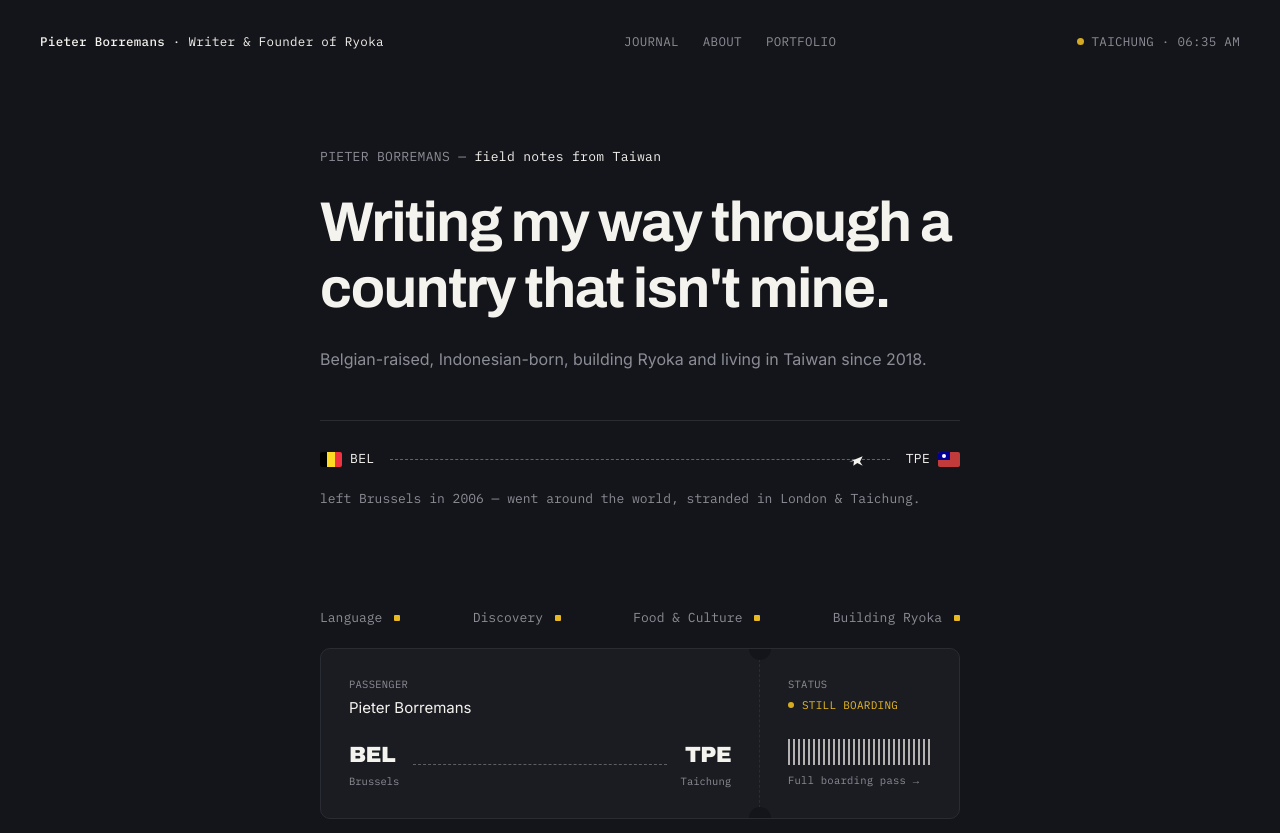
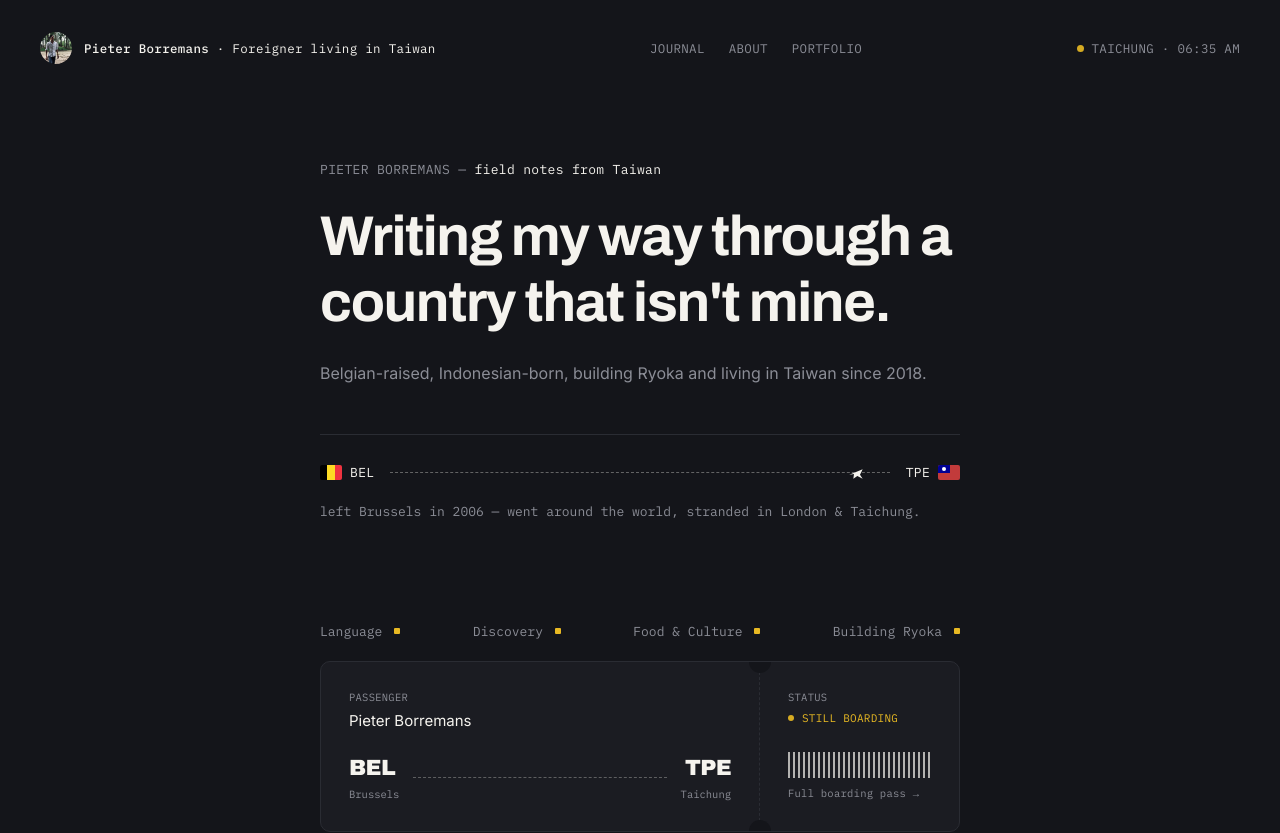
Before and after one commit to sillyledger/personal, a Next.js app: page / in a window 1280 px wide. Shown: the top 833 px of the page. Built offline with nearby package versions, Linux system fonts and the light colour scheme.

Commit message:
Update Navbar.tsx

```diff
--- a/components/Navbar.tsx
+++ b/components/Navbar.tsx
@@ -1,5 +1,6 @@
 "use client";
 import Link from "next/link";
+import Image from "next/image";
 import { usePathname } from "next/navigation";
 import { useEffect, useState } from "react";
 
@@ -30,8 +31,19 @@ export default function Navbar() {
 
   return (
     <header className="flex flex-wrap items-center justify-between gap-4 px-10 pt-8 font-mono text-[12.5px] tracking-wide text-muted">
-      <Link href="/" className="text-ink">
-        <span className="font-medium">Pieter Borremans</span> · Writer &amp; Founder of Ryoka
+      <Link href="/" className="flex items-center gap-3 text-ink">
+        <Image
+          src="/pieter-borremans-living-in-taiwan.jpeg"
+          alt="Pieter Borremans, a foreigner living in Taiwan"
+          width={32}
+          height={32}
+          className="rounded-full object-cover w-8 h-8"
+          priority
+        />
+        <span>
+          <span className="font-medium">Pieter Borremans</span> · Foreigner
+          living in Taiwan
+        </span>
       </Link>
 
       <nav className="flex items-center gap-6 uppercase">
```
